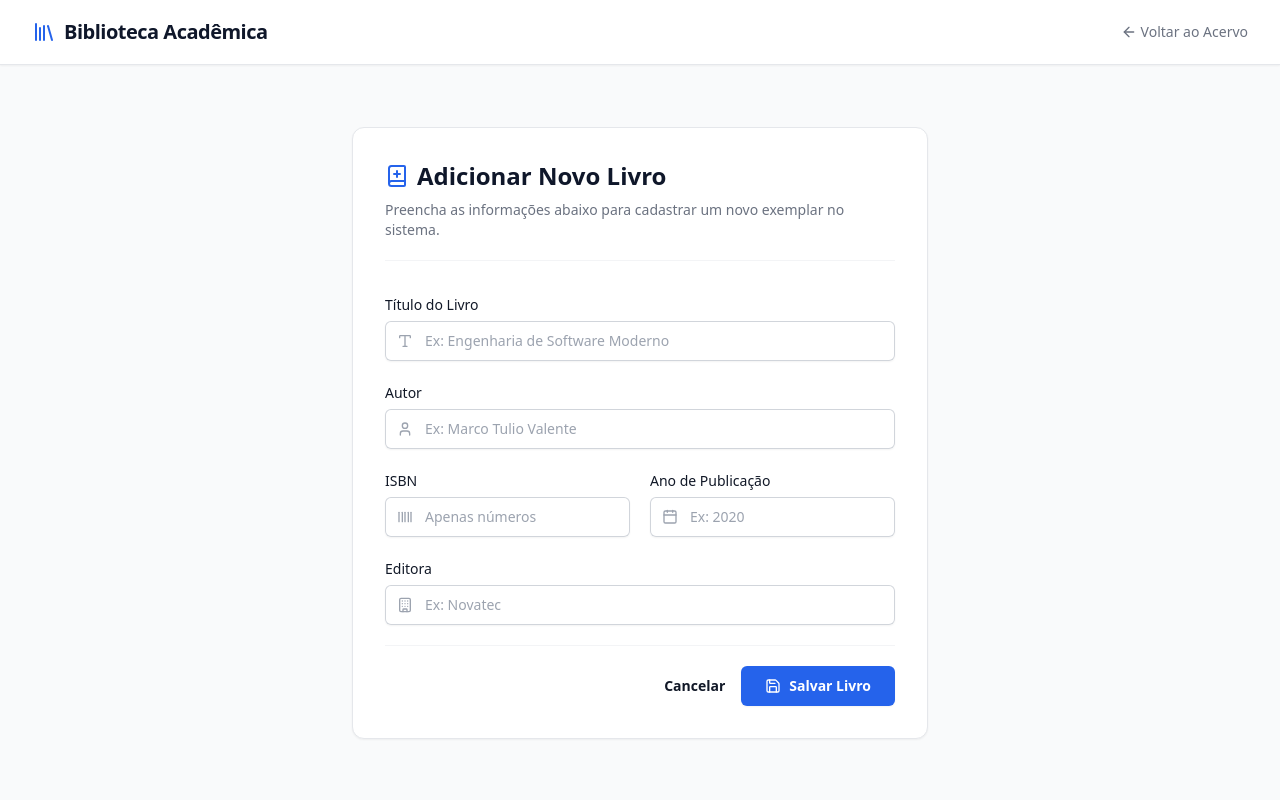
After one commit to guilhptg/gestao_biblioteca, a Django app: page /adicionar/ in a window 1280 px wide. The commit adds this page. Run offline with Django 5.2, Linux system fonts and the light colour scheme; some libraries are stand-ins or nearby versions.

Commit message:
update acervo

```diff
--- /dev/null
+++ b/acervo/templates/acervo/modals/adicionar_livro.html
@@ -0,0 +1,117 @@
+<!DOCTYPE html>
+<html lang="pt-BR">
+<head>
+    <meta charset="UTF-8">
+    <meta name="viewport" content="width=device-width, initial-scale=1.0">
+    <title>Adicionar Livro - Biblioteca</title>
+    <script src="https://cdn.tailwindcss.com"></script>
+    <script src="https://unpkg.com/lucide@latest"></script>
+</head>
+<body class="bg-gray-50 font-sans text-slate-800 min-h-screen flex flex-col">
+
+    <nav class="bg-white shadow-sm border-b border-gray-200">
+        <div class="max-w-7xl mx-auto px-4 sm:px-6 lg:px-8 h-16 flex items-center justify-between">
+            <div class="flex items-center gap-2">
+                <i data-lucide="library" class="text-blue-600"></i>
+                <span class="font-bold text-xl tracking-tight text-slate-900">Biblioteca Acadêmica</span>
+            </div>
+            <div>
+                <a href="{% url 'acervo:catalogo' %}" class="text-sm font-medium text-gray-500 hover:text-blue-600 flex items-center gap-1 transition-colors">
+                    <i data-lucide="arrow-left" class="w-4 h-4"></i> Voltar ao Acervo
+                </a>
+            </div>
+        </div>
+    </nav>
+
+    <main class="flex-grow flex items-center justify-center py-12 px-4 sm:px-6 lg:px-8">
+        <div class="max-w-xl w-full bg-white p-8 rounded-xl shadow-sm border border-gray-200">
+
+            <div class="mb-8 border-b border-gray-100 pb-5">
+                <h2 class="text-2xl font-bold text-slate-900 flex items-center gap-2">
+                    <i data-lucide="book-plus" class="text-blue-600"></i> Adicionar Novo Livro
+                </h2>
+                <p class="text-sm text-gray-500 mt-2">Preencha as informações abaixo para cadastrar um novo exemplar no sistema.</p>
+            </div>
+
+            <form method="POST" action="{% url 'acervo:adicionar_livro' %}" class="space-y-5">
+                {% csrf_token %}
+
+                <div>
+                    <label for="titulo" class="block text-sm font-medium leading-6 text-gray-900">Título do Livro</label>
+                    <div class="mt-1 relative rounded-md shadow-sm">
+                        <div class="absolute inset-y-0 left-0 pl-3 flex items-center pointer-events-none">
+                            <i data-lucide="type" class="text-gray-400 w-4 h-4"></i>
+                        </div>
+                        <input type="text" name="titulo" id="titulo" required
+                               class="block w-full pl-10 rounded-md border-0 py-2 text-gray-900 ring-1 ring-inset ring-gray-300 focus:ring-2 focus:ring-blue-600 sm:text-sm sm:leading-6"
+                               placeholder="Ex: Engenharia de Software Moderno">
+                    </div>
+                </div>
+
+                <div>
+                    <label for="autor" class="block text-sm font-medium leading-6 text-gray-900">Autor</label>
+                    <div class="mt-1 relative rounded-md shadow-sm">
+                        <div class="absolute inset-y-0 left-0 pl-3 flex items-center pointer-events-none">
+                            <i data-lucide="user" class="text-gray-400 w-4 h-4"></i>
+                        </div>
+                        <input type="text" name="autor" id="autor" required
+                               class="block w-full pl-10 rounded-md border-0 py-2 text-gray-900 ring-1 ring-inset ring-gray-300 focus:ring-2 focus:ring-blue-600 sm:text-sm sm:leading-6"
+                               placeholder="Ex: Marco Tulio Valente">
+                    </div>
+                </div>
+
+                <div class="grid grid-cols-1 sm:grid-cols-2 gap-5">
+                    <div>
+                        <label for="isbn" class="block text-sm font-medium leading-6 text-gray-900">ISBN</label>
+                        <div class="mt-1 relative rounded-md shadow-sm">
+                            <div class="absolute inset-y-0 left-0 pl-3 flex items-center pointer-events-none">
+                                <i data-lucide="barcode" class="text-gray-400 w-4 h-4"></i>
+                            </div>
+                            <input type="text" name="isbn" id="isbn" required maxlength="13"
+                                   class="block w-full pl-10 rounded-md border-0 py-2 text-gray-900 ring-1 ring-inset ring-gray-300 focus:ring-2 focus:ring-blue-600 sm:text-sm sm:leading-6"
+                                   placeholder="Apenas números">
+                        </div>
+                    </div>
+
+                    <div>
+                        <label for="ano_publicacao" class="block text-sm font-medium leading-6 text-gray-900">Ano de Publicação</label>
+                        <div class="mt-1 relative rounded-md shadow-sm">
+                            <div class="absolute inset-y-0 left-0 pl-3 flex items-center pointer-events-none">
+                                <i data-lucide="calendar" class="text-gray-400 w-4 h-4"></i>
+                            </div>
+                            <input type="number" name="ano_publicacao" id="ano_publicacao" required min="1500" max="2100"
+                                   class="block w-full pl-10 rounded-md border-0 py-2 text-gray-900 ring-1 ring-inset ring-gray-300 focus:ring-2 focus:ring-blue-600 sm:text-sm sm:leading-6"
+                                   placeholder="Ex: 2020">
+                        </div>
+                    </div>
+                </div>
+
+                <div>
+                    <label for="editora" class="block text-sm font-medium leading-6 text-gray-900">Editora</label>
+                    <div class="mt-1 relative rounded-md shadow-sm">
+                        <div class="absolute inset-y-0 left-0 pl-3 flex items-center pointer-events-none">
+                            <i data-lucide="building" class="text-gray-400 w-4 h-4"></i>
+                        </div>
+                        <input type="text" name="editora" id="editora" required
+                               class="block w-full pl-10 rounded-md border-0 py-2 text-gray-900 ring-1 ring-inset ring-gray-300 focus:ring-2 focus:ring-blue-600 sm:text-sm sm:leading-6"
+                               placeholder="Ex: Novatec">
+                    </div>
+                </div>
+
+                <div class="mt-8 flex items-center justify-end gap-x-4 border-t border-gray-100 pt-5">
+                    <a href="{% url 'acervo:catalogo' %}" class="text-sm font-semibold leading-6 text-gray-900 hover:text-gray-600 transition-colors">
+                        Cancelar
+                    </a>
+                    <button type="submit" class="inline-flex items-center gap-2 rounded-md bg-blue-600 px-6 py-2.5 text-sm font-semibold text-white shadow-sm hover:bg-blue-500 focus-visible:outline focus-visible:outline-2 focus-visible:outline-offset-2 focus-visible:outline-blue-600 transition-colors">
+                        <i data-lucide="save" class="w-4 h-4"></i> Salvar Livro
+                    </button>
+                </div>
+            </form>
+        </div>
+    </main>
+
+    <script>
+        lucide.createIcons();
+    </script>
+</body>
+</html>
--- a/acervo/urls.py
+++ b/acervo/urls.py
@@ -6,4 +6,7 @@ app_name = 'acervo'
 urlpatterns = [
     path('', views.catalogo_publico, name='catalogo'),
     path('buscar/', views.buscar_livros, name='buscar_livros'), # Endpoint da "API" interna para o HTMX
+    path('adicionar/', views.adicionar_livro, name='adicionar_livro'), # Página para adicionar um novo livro
+    path('editar/<int:livro_id>/', views.editar_livro, name='editar_livro'), # Página para editar um livro existente
+    path('excluir/<int:livro_id>/', views.excluir_livro, name='excluir_livro'), # Endpoint para exclusão lógica de um livro
 ]
--- a/acervo/views.py
+++ b/acervo/views.py
@@ -1,18 +1,72 @@
-from django.shortcuts import render
+from django.shortcuts import render, redirect
 from acervo.models import Livro
 
 def catalogo_publico(request):
     """Renderiza a página principal com todos os livros."""
-    livros = Livro.objects.all().order_by('titulo')
-    return render(request, 'acervo/index.html', {'livros': livros})
+    livros_ativos = Livro.objects.filter(ativo=True).order_by('titulo')
+    return render(request, 'acervo/index.html', {'livros': livros_ativos})
 
 def buscar_livros(request):
     """View de serviço consumida pelo HTMX para busca em tempo real."""
     termo = request.GET.get('q', '')
+
+    livros_ativos = Livro.objects.filter(ativo=True)
+
     if termo:
-        # Busca por título ou autor ignorando maiúsculas/minúsculas (icontains)
-        livros = Livro.objects.filter(titulo__icontains=termo) | Livro.objects.filter(autor__icontains=termo)
+        livros = livros_ativos.filter(titulo__icontains=termo) | livros_ativos.filter(autor__icontains=termo)
     else:
-        livros = Livro.objects.all().order_by('titulo')
+        livros = livros_ativos.order_by('titulo')
 
     return render(request, 'acervo/partials/grid_livros.html', {'livros': livros})
+
+def adicionar_livro(request):
+    """View para adicionar um novo livro ao acervo."""
+    if request.method == 'POST':
+        titulo = request.POST.get('titulo')
+        autor = request.POST.get('autor')
+        isbn = request.POST.get('isbn')
+        ano_publicacao = request.POST.get('ano_publicacao')
+        editora = request.POST.get('editora')
+
+        # Criar e salvar o novo livro
+        Livro.objects.create(
+            titulo=titulo,
+            autor=autor,
+            isbn=isbn,
+            ano_publicacao=ano_publicacao,
+            editora=editora
+        )
+
+        # Redirecionar para a página principal após adicionar o livro
+        return redirect('acervo:catalogo')
+
+    return render(request, 'acervo/modals/adicionar_livro.html')
+
+def editar_livro(request, livro_id):
+    """View para editar um livro existente (a ser implementada)."""
+    livro = Livro.objects.get(id=livro_id)
+    if request.method == 'POST':
+        titulo = request.POST.get('titulo')
+        autor = request.POST.get('autor')
+        isbn = request.POST.get('isbn')
+        ano_publicacao = request.POST.get('ano_publicacao')
+        editora = request.POST.get('editora')
+
+        # Usar o método de encapsulamento para editar o livro
+        livro.editar_livro(
+            titulo=titulo,
+            autor=autor,
+            isbn=isbn,
+            ano_publicacao=ano_publicacao,
+            editora=editora
+        )
+
+        return redirect('acervo:catalogo')
+    return render(request, 'acervo/modals/editar_livro.html', {'livro': livro})
+
+def excluir_livro(request, livro_id):
+    livro = Livro.objects.get(id=livro_id)
+    if request.method == 'POST':
+        livro.excluir_livro()  # Realiza exclusão lógica
+        return redirect('acervo:catalogo')
+    return render(request, 'acervo/modals/excluir_livro.html', {'livro': livro})
```
Also changed, not shown: acervo/models.py (+23 -0 lines), acervo/templates/acervo/index.html (+15 -0 lines), acervo/templates/acervo/modals/editar_livro.html (added, +113 -0 lines), acervo/templates/acervo/modals/excluir_livro.html (added, +45 -0 lines), acervo/templates/acervo/partials/grid_livros.html (+15 -1 lines), acervo/migrations/0002_livro_ativo_livro_data_exclusao.py (added).
